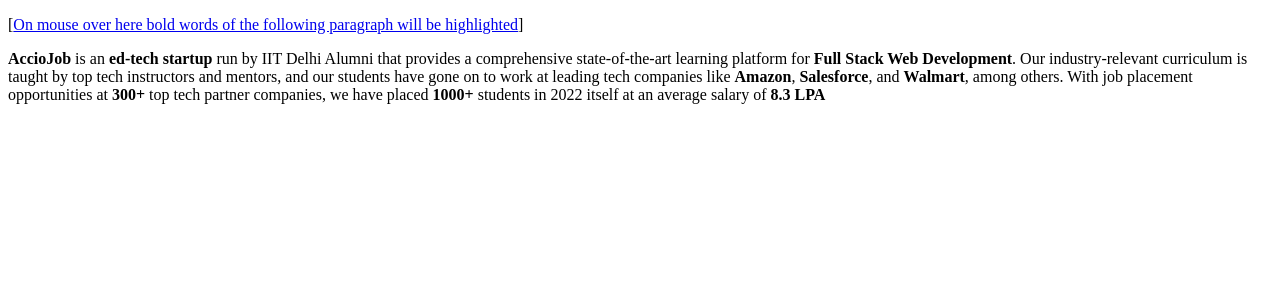
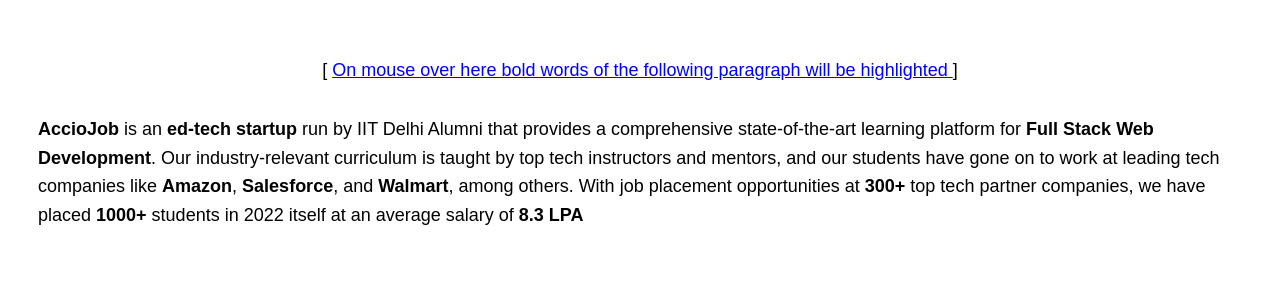
Before and after one commit to acciojob/bold-highlighter-Shiv826singh, a website: page main.html in a window 1280 px wide. Drawn offline with Linux system fonts and the light colour scheme.

Commit message:
created a submission

```diff
--- a/main.html
+++ b/main.html
@@ -1,19 +1,41 @@
 <!DOCTYPE html>
-
-<html>
+<html lang="en">
 
 <head>
-	<meta charset="UTF-8">
-	<title>Get And Style All Tags</title>
-	<link rel="stylesheet" href="styles.css">
+    <meta charset="UTF-8">
+    <meta name="viewport" content="width=device-width, initial-scale=1.0">
+    <title>Bold Highlighter</title>
+    <link rel="stylesheet" href="styles.css">
 </head>
 
 <body>
-  	<p>[<a href="#" onMouseOver="highlight()" onMouseOut="return_normal()">On mouse over here bold words of the following paragraph will be highlighted</a>]</p>
-	<p><strong>AccioJob</strong> is an <strong>ed-tech startup</strong> run by IIT Delhi Alumni that provides a comprehensive state-of-the-art learning platform for <strong>Full Stack Web Development</strong>. Our industry-relevant curriculum is taught by top tech instructors and mentors, and our students have gone on to work at leading tech companies like <strong>Amazon</strong>, <strong>Salesforce</strong>, and <strong>Walmart</strong>, among others. With job placement opportunities at <strong>300+</strong> top tech partner companies, we have placed <strong>1000+</strong> students in 2022 itself at an average salary of <strong>8.3 LPA</strong></p>
 
-    <script type="text/javascript" src="./script.js">
-</script>
+    <p class="instruction">
+        [
+        <a href="#" onmouseover="highlight()" onmouseout="return_normal()">
+            On mouse over here bold words of the following paragraph will be highlighted
+        </a>
+        ]
+    </p>
+
+    <p>
+        <strong>AccioJob</strong> is an
+        <strong>ed-tech startup</strong> run by IIT Delhi Alumni that provides a comprehensive
+        state-of-the-art learning platform for
+        <strong>Full Stack Web Development</strong>.
+        Our industry-relevant curriculum is taught by top tech instructors and mentors,
+        and our students have gone on to work at leading tech companies like
+        <strong>Amazon</strong>,
+        <strong>Salesforce</strong>, and
+        <strong>Walmart</strong>, among others.
+        With job placement opportunities at
+        <strong>300+</strong> top tech partner companies,
+        we have placed
+        <strong>1000+</strong> students in 2022 itself at an average salary of
+        <strong>8.3 LPA</strong>
+    </p>
+
+    <script src="./script.js"></script>
 
 </body>
 
--- a/script.js
+++ b/script.js
@@ -1,12 +1,16 @@
 function highlight() {
-    //Write your code here
+    const boldWords = document.querySelectorAll("strong");
 
-
+    boldWords.forEach(function (element) {
+        element.style.color = "rgb(0, 128, 0)";
+    });
 }
 
 
 function return_normal() {
-    //Write your code here
+    const boldWords = document.querySelectorAll("strong");
 
-
+    boldWords.forEach(function (element) {
+        element.style.color = "rgb(0, 0, 0)";
+    });
 }
--- a/styles.css
+++ b/styles.css
@@ -1 +1,27 @@
 /*  your css code here. If applicable */
+body {
+    font-family: Arial, sans-serif;
+    background-color: #ffffff;
+    color: #000000;
+    padding: 30px;
+    line-height: 1.6;
+}
+
+.instruction {
+    text-align: center;
+    margin-bottom: 30px;
+}
+
+a {
+    color: blue;
+    text-decoration: underline;
+    cursor: pointer;
+}
+
+p {
+    font-size: 18px;
+}
+
+strong {
+    color: rgb(0, 0, 0);
+}
```
